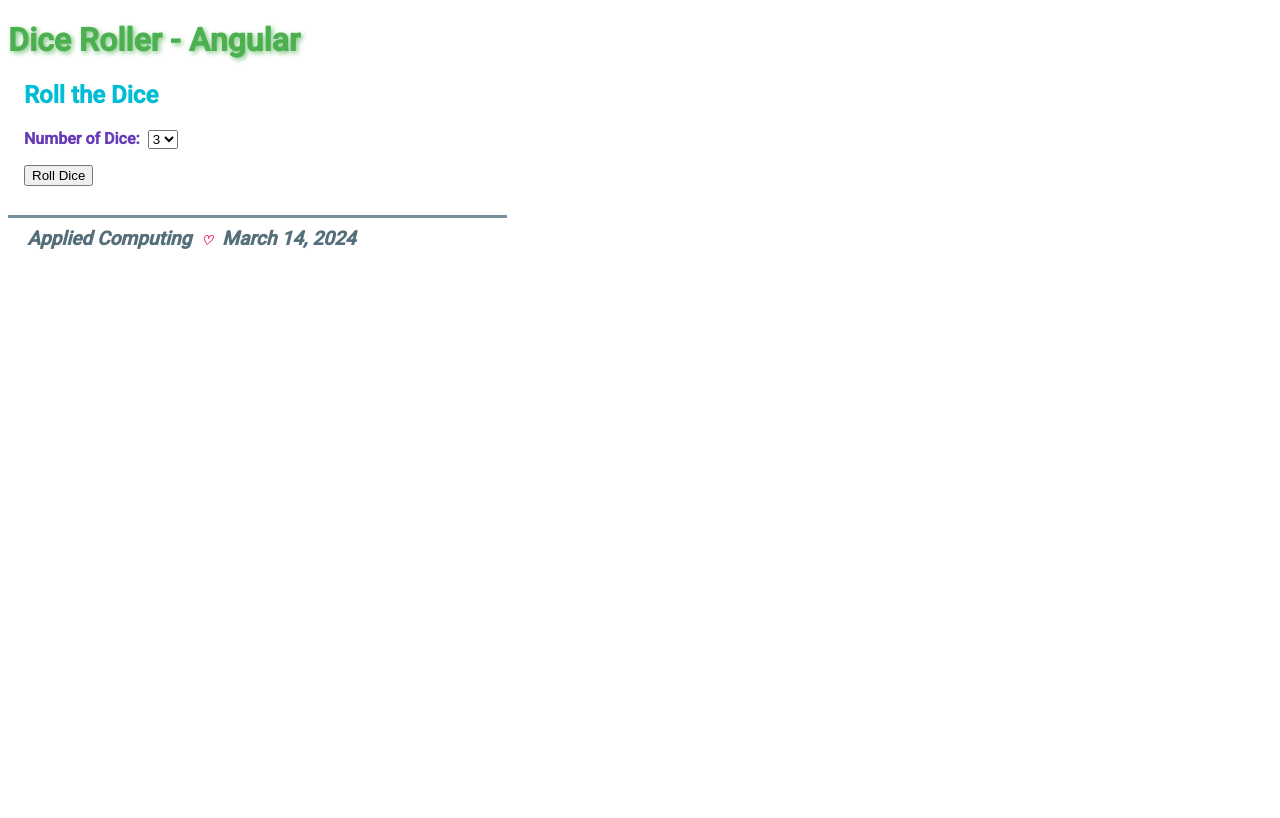
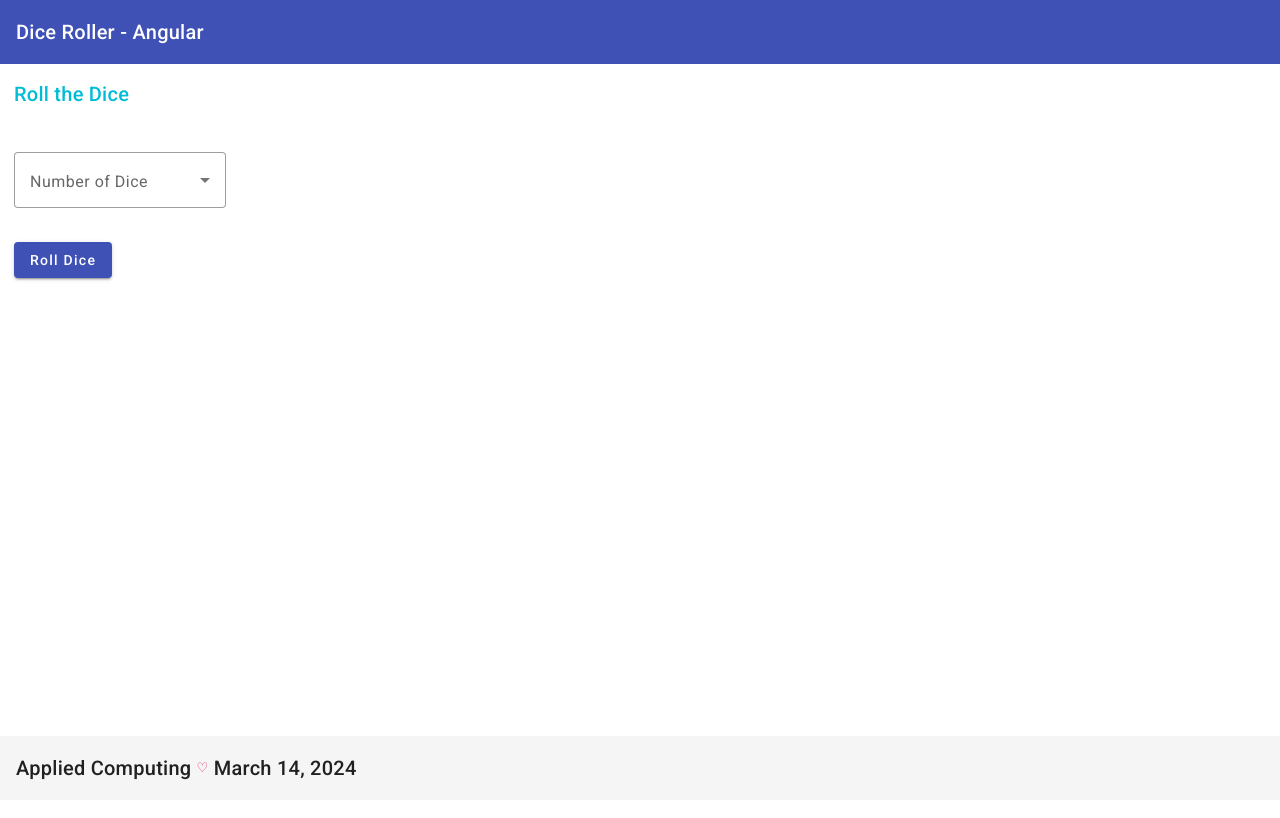
Before and after one commit to tetervak/DiceRoller-Angular, an Angular app: page / in a window 1280 px wide. Shown: the top 818 px of the page. Built offline with nearby package versions, Linux system fonts and the light colour scheme.

Commit message:
used material design

```diff
--- a/angular.json
+++ b/angular.json
@@ -35,6 +35,7 @@
               "src/assets"
             ],
             "styles": [
+              "@angular/material/prebuilt-themes/indigo-pink.css",
               "src/styles.css"
             ],
             "scripts": []
@@ -94,6 +95,7 @@
               "src/assets"
             ],
             "styles": [
+              "@angular/material/prebuilt-themes/indigo-pink.css",
               "src/styles.css"
             ],
             "scripts": []
--- a/package.json
+++ b/package.json
@@ -11,10 +11,12 @@
   "private": true,
   "dependencies": {
     "@angular/animations": "^17.3.0",
+    "@angular/cdk": "^17.3.0",
     "@angular/common": "^17.3.0",
     "@angular/compiler": "^17.3.0",
     "@angular/core": "^17.3.0",
     "@angular/forms": "^17.3.0",
+    "@angular/material": "^17.3.0",
     "@angular/platform-browser": "^17.3.0",
     "@angular/platform-browser-dynamic": "^17.3.0",
     "@angular/router": "^17.3.0",
--- a/src/app/app.component.css
+++ b/src/app/app.component.css
@@ -1,5 +1,7 @@
 main {
+  padding-top: 1em;
   margin-left: 1em;
+  padding-bottom: 5em;
 }
 
 a {
--- a/src/app/app.component.html
+++ b/src/app/app.component.html
@@ -5,25 +5,27 @@
     <p class="message" *ngSwitchCase="LoadingState.ERROR">Could not Load the Roll Data.</p>
   </ng-container>
   <h2>Roll the Dice</h2>
-  <ng-container *ngIf="rollData !== undefined">
+  <ng-container *ngIf="rollData !== undefined" >
     <app-dice-display [diceValues]="rollData.values"></app-dice-display>
     <p>
       <span class="total_label">Total:</span>&nbsp;
       <span class="total_number">{{rollData.total}}</span>
     </p>
   </ng-container>
-  <p>
-    <label for="c">Number of Dice:</label>&nbsp;
-    <select id="c" [(ngModel)]="numberOfDice">
-      <option value="1">1</option>
-      <option value="2">2</option>
-      <option value="3">3</option>
-      <option value="4">4</option>
-      <option value="5">5</option>
-    </select>
+  <p style="margin-top: 3em">
+    <mat-form-field appearance="outline">
+      <mat-label>Number of Dice</mat-label>
+      <mat-select [(ngModel)]="numberOfDice">
+        <mat-option value="1">1</mat-option>
+        <mat-option value="2">2</mat-option>
+        <mat-option value="3">3</mat-option>
+        <mat-option value="4">4</mat-option>
+        <mat-option value="5">5</mat-option>
+      </mat-select>
+    </mat-form-field>
   </p>
   <p>
-    <button (click)="onRollDice()">Roll Dice</button>
+    <button mat-raised-button color="primary" (click)="onRollDice()">Roll Dice</button>
   </p>
 </main>
 <app-footer name="Applied Computing"></app-footer>
--- a/src/app/app.module.ts
+++ b/src/app/app.module.ts
@@ -8,6 +8,13 @@ import { FooterComponent } from './footer/footer.component';
 import { DiceDisplayComponent } from './dice-display/dice-display.component';
 import {FormsModule} from "@angular/forms";
 import {HttpClientModule} from "@angular/common/http";
+import { provideAnimationsAsync } from '@angular/platform-browser/animations/async';
+import {MatToolbarModule} from "@angular/material/toolbar";
+import {MatButtonModule} from "@angular/material/button";
+import {MatFormFieldModule} from "@angular/material/form-field";
+import {MatSelectModule} from "@angular/material/select";
+import {MatInputModule} from "@angular/material/input";
+import {MatCardModule} from "@angular/material/card";
 
 @NgModule({
   declarations: [
@@ -20,9 +27,15 @@ import {HttpClientModule} from "@angular/common/http";
     BrowserModule,
     AppRoutingModule,
     FormsModule,
-    HttpClientModule
+    HttpClientModule,
+    MatToolbarModule,
+    MatButtonModule,
+    MatFormFieldModule, MatSelectModule, MatInputModule,
+    MatCardModule
   ],
-  providers: [],
+  providers: [
+    provideAnimationsAsync()
+  ],
   bootstrap: [AppComponent]
 })
 export class AppModule { }
--- a/src/app/footer/footer.component.css
+++ b/src/app/footer/footer.component.css
@@ -1,17 +1,9 @@
-footer {
-  font-size: 1.2em;
-  font-style: italic;
-  font-weight: bolder;
-  border-top: #78909c solid;
-  padding-top: 0.5em;
-  padding-bottom: 0.5em;
-  padding-left: 1em;
-  margin-top: 1.5em;
-  width: 25em;
-  color: #546e7a;
+mat-toolbar{
+  position: fixed;
+  bottom: 0;
 }
 
-footer .hart {
+.hart {
   font-size: small;
   color: #e91e63;
 }
--- a/src/app/footer/footer.component.html
+++ b/src/app/footer/footer.component.html
@@ -1,5 +1,5 @@
-<footer>
+<mat-toolbar>
   {{name}}&nbsp;
   <span class='hart'>&#9825;</span>
   &nbsp;{{today | date: 'longDate'}}
-</footer>
+</mat-toolbar>
--- a/src/app/header/header.component.html
+++ b/src/app/header/header.component.html
@@ -1 +1 @@
-<h1>{{title}}</h1>
+<mat-toolbar color="primary">{{title}}</mat-toolbar>
--- a/src/index.html
+++ b/src/index.html
@@ -7,8 +7,9 @@
   <meta name="viewport" content="width=device-width, initial-scale=1">
   <link href="https://fonts.googleapis.com/css2?family=Roboto:wght@300;400;500&display=swap" rel="stylesheet">
   <link rel="icon" type="image/x-icon" href="favicon.ico">
+  <link href="https://fonts.googleapis.com/icon?family=Material+Icons" rel="stylesheet">
 </head>
-<body>
+<body class="mat-typography">
   <app-root></app-root>
 </body>
 </html>
--- a/src/styles.css
+++ b/src/styles.css
@@ -2,3 +2,6 @@
 
 html, body { height: 100%; }
 body { font-family: Roboto, "Helvetica Neue", sans-serif; }
+
+html, body { height: 100%; }
+body { margin: 0; font-family: Roboto, "Helvetica Neue", sans-serif; }
```
Also changed, not shown: 1 other file (tests, documents, lock files or other folders).
